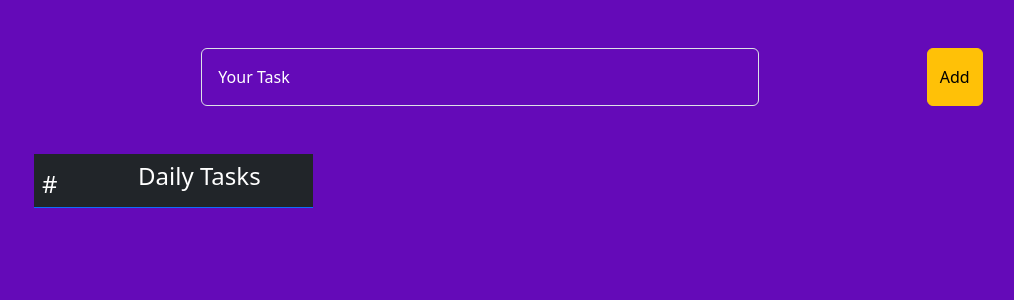
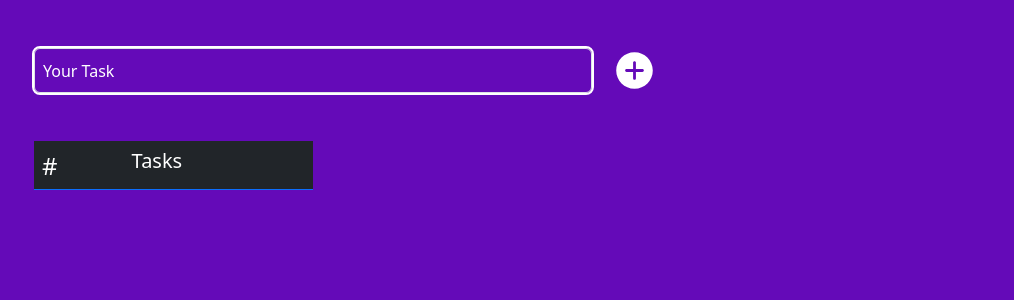
Before and after one commit to Ramzan8898/react-daily-tasks, a React (Create React App) app: page / in a window 1280 px wide. Shown: the top 300 px of the page, without its empty margins (48-1062 px from the left). Built offline with nearby package versions, Linux system fonts and the light colour scheme.

Commit message:
tasks adding correctly

```diff
--- a/package.json
+++ b/package.json
@@ -9,6 +9,7 @@
     "bootstrap": "^5.3.1",
     "react": "^18.2.0",
     "react-dom": "^18.2.0",
+    "react-icons": "^5.2.1",
     "react-scripts": "5.0.1",
     "web-vitals": "^2.1.4"
   },
--- a/src/App.css
+++ b/src/App.css
@@ -4,7 +4,7 @@ body {
 
 .container input {
   background: transparent;
-
+  outline: 2px solid white;
 }
 
 .container input:focus {
--- a/src/App.js
+++ b/src/App.js
@@ -1,13 +1,17 @@
-import React, { Component } from 'react'
-
+import React from 'react'
+import { IoIosAddCircle } from "react-icons/io";
 import './App.css';
 
-class App extends Component {
+class App extends React.Component {
 
-  state = {
-    tasks: [],
-    input: ''
+  constructor() {
+    super()
+    this.state = {
+      tasks: [],
+      input: ''
+    }
   }
+
 
   componentDidMount() {
     const savedTodos = localStorage.getItem('tasks');
@@ -16,8 +20,10 @@ class App extends Component {
     }
   }
 
-  componentDidUpdate() {
-    localStorage.setItem('todos', JSON.stringify(this.state.tasks));
+  componentDidUpdate(prevProps, prevState) {
+    if (prevState.tasks !== this.state.tasks) {
+      localStorage.setItem('tasks', JSON.stringify(this.state.tasks));
+    }
   }
   addTodo = () => {
     const { tasks, input } = this.state;
@@ -25,19 +31,22 @@ class App extends Component {
       this.setState({
         tasks: [...tasks, input],
         input: ''
-      })
+      },
+        () => {
+          localStorage.setItem('tasks', JSON.stringify(this.state.tasks));
+        }
+      )
     }
   }
 
   render() {
-    const { tasks, input } = this.state;
 
     return <>
 
-      <div className="container my-5 d-flex justify-content-evenly">
-        <input type="text" placeholder='Your Task' className='form-control w-50 p-3 '
-          name='task' value={input} onChange={(e) => this.setState({ input: e.target.value })} />
-        <button className='btn btn-warning ' onClick={this.addTodo}>Add</button>
+      <div className="container my-5 d-flex ">
+        <input type="text" placeholder='Your Task' className='form-control w-50 p-2'
+          name='task' value={this.state.input} onChange={(e) => this.setState({ input: e.target.value })} />
+        <IoIosAddCircle onClick={this.addTodo} style={{ fontSize: '45px', color: 'white', cursor: 'pointer', marginLeft: '20px' }} />
       </div>
       <div className='container' >
         <table className='table table-dark table-hover border-primary w-25 rounded-pil'>
@@ -45,13 +54,13 @@ class App extends Component {
             <tr>
               <th className='h4'>#</th>
               <th scope="col">
-                <h4 className='text-center text-white'>Daily Tasks</h4>
+                <h5 className=' text-white'>Tasks</h5>
               </th>
             </tr>
           </thead>
-          {tasks.length !== 0 ? (
+          {this.state.tasks.length !== 0 ? (
             <tbody className='w-100'>
-              {tasks.map((task, index) => (
+              {this.state.tasks.map((task, index) => (
                 <tr key={index}>
                   <td>{index + 1}</td>
                   <td>{task}</td>
```
Also changed, not shown: 1 other file (tests, documents, lock files or other folders).
